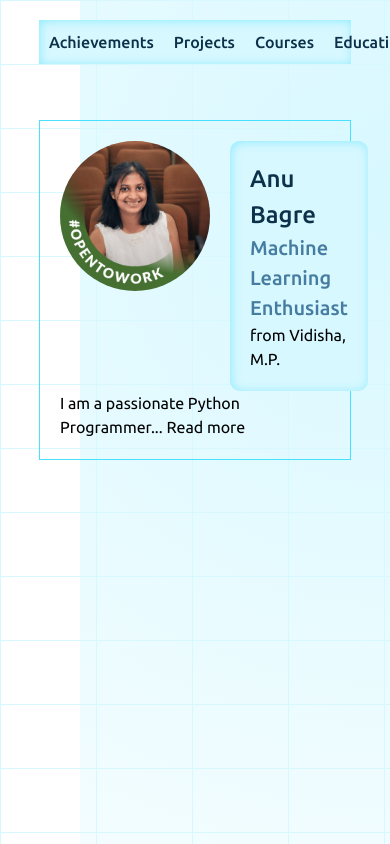
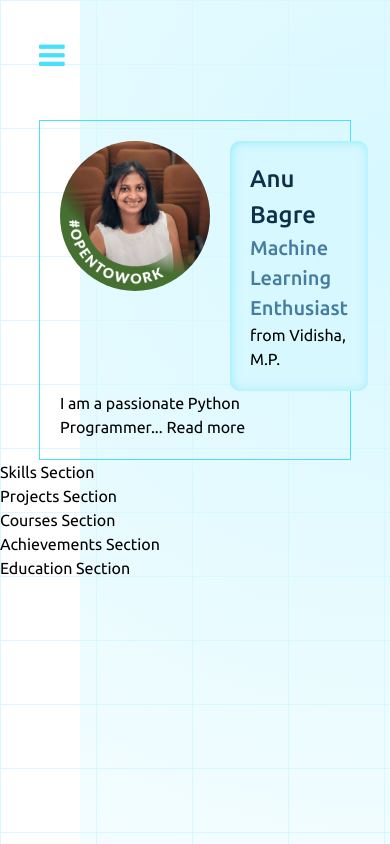
Before and after one commit to anubagre/portfolio-anu, a React (Create React App) app: page / in a window 390 px wide. Built offline with nearby package versions, Linux system fonts and the light colour scheme; what tailwindcss-dotted-background would draw is missing.

Commit message:
added ref and scroll

```diff
--- a/public/index.html
+++ b/public/index.html
@@ -9,12 +9,17 @@
   <meta name="description" content="Web site created using create-react-app" />
   <link rel="apple-touch-icon" href="%PUBLIC_URL%/logo192.png" />
   <link rel="manifest" href="%PUBLIC_URL%/manifest.json" />
-  <title>React App</title>
+  <title>Anu Bagre | Machine Learning Enthusiast</title>
+
+  <!-- Google Font -->
   <link rel="preconnect" href="https://fonts.googleapis.com">
   <link rel="preconnect" href="https://fonts.gstatic.com" crossorigin>
   <link
     href="https://fonts.googleapis.com/css2?family=Ubuntu:ital,wght@0,300;0,400;0,500;0,700;1,300;1,400;1,500;1,700&display=swap"
     rel="stylesheet">
+  <!-- Fa Icons -->
+  <link rel="stylesheet" href="https://stackpath.bootstrapcdn.com/font-awesome/4.7.0/css/font-awesome.min.css"
+    type="text/css" />
 </head>
 
 <body>
--- a/src/App.css
+++ b/src/App.css
@@ -6,8 +6,155 @@
 a{
   text-decoration: none;
   color: inherit;
+  cursor: pointer;
 }
 
 li{
   list-style: none;
 }
+
+:root {
+  --shadow: #48e0ff83;
+  --bg: #D7F8FF;
+  --text: #0C3149;
+  --border: #48E0FF;
+}
+
+.navbar-main-div {
+  background-color: var(--bg);
+  width: 80%;
+  box-shadow: inset 1px 1px 10px var(--shadow);
+  position: fixed;
+  left: 50%;
+  transform: translateX(-50%);
+  top: 20px;
+}
+
+ul {
+  display: flex;
+  justify-content: space-around;
+}
+
+ul li{
+  margin: 10px;
+  font-weight: 500;
+  color: var(--text);
+  font-size: 16px;
+}
+
+.hamburger-button {
+  display: none;
+  background: transparent;
+}
+
+/* Button to Top */
+.button-to-top {
+  position: fixed;
+  bottom: 20px;
+  right: 20px;
+  z-index: 299;
+  transform: translateY(-40px);
+}
+
+@keyframes topButton {
+  from {bottom: -20px;}
+  to {bottom: 20px;}
+}
+
+.animate{
+  animation: topButton 0.3s;
+}
+
+.button-to-top button {
+  color: white;
+  font-size: 25px;
+  cursor: pointer;
+}
+
+.button-to-top button i {
+  background: var(--border);
+  border-radius: 50%;
+  padding: 8px;
+}
+
+.hide-nav {
+  display: none;
+}
+
+/* Making Responsive */
+@media screen and (min-width: 1480px) and (max-width: 1750px) {
+  .app-bg .main-nav {
+    width: 60%;
+  }
+}
+
+@media screen and (min-width: 1280px) and (max-width: 1480px) {
+  .app-bg .main-nav {
+    width: 70%;
+  }
+}
+
+@media screen and (min-width: 1040px) and (max-width: 1280px) {
+  .app-bg .main-nav {
+    width: 90%;
+  }
+}
+
+@media screen and (min-width: 0px) and (max-width: 1040px) {
+
+  /* Mobile View  */
+  .nav-link {
+    display: none;
+  }
+
+  .nav-link ul li {
+    margin: 0px 20px;
+  }
+
+  .main-nav {
+    height: 0rem;
+  }
+
+  .mobile-nav-link {
+    display: block;
+    position: relative;
+    z-index: 99;
+  }
+
+  .mobile-nav-link {
+    background-color: var(--text);
+    height: 20rem;
+    align-items: center;
+    padding-left: 0px;
+    transition: all 0.2s linear;
+    transform-origin: top;
+    box-shadow: inset 1px 1px 10px var(--shadow);
+    margin-top: 30px;
+    position: fixed;
+    top: 30px;
+  }
+
+  .mobile-nav-link ul {
+    height: 20rem;
+    display: flex;
+    justify-content: space-around;
+    flex-direction: column;
+    align-items: flex-start;
+  }
+
+  .mobile-nav-link li a {
+    color: white;
+  }
+
+  .hamburger-button {
+    display: block;
+    position: fixed;
+    z-index: 89;
+    top: 20px;
+  }
+
+  .hamburger-button i {
+    color: var(--border);
+    font-size: 30px;
+  }
+}
--- a/src/App.js
+++ b/src/App.js
@@ -1,14 +1,114 @@
 import './App.css';
 import HERO from './Components/HERO';
-
-import Navbar from "./Components/Navbar";
+import Skills from './Components/Skills';
+import Projects from './Components/Projects';
+import Courses from './Components/Courses';
+import Achievements from './Components/Achievements';
+import Education from './Components/Education';
+import { useEffect, useRef, useState } from 'react'
 
 function App() {
+  const skills = useRef(null);
+  const projects = useRef(null);
+  const courses = useRef(null);
+  const achievements = useRef(null);
+  const education = useRef(null);
+
+  const scrollToRef = (ref) => {
+    window.scrollTo({
+      top: ref.current.offsetTop,
+      behavior: 'smooth',
+    });
+  };
+
+  const compoA = (e) => {
+    e.preventDefault();
+    scrollToRef(skills);
+    setShowMediaIcons(!showMediaIcons);
+  };
+  const compoB = (e) => {
+    e.preventDefault();
+    scrollToRef(projects);
+    setShowMediaIcons(!showMediaIcons);
+  };
+  const compoC = (e) => {
+    e.preventDefault();
+    scrollToRef(courses);
+    setShowMediaIcons(!showMediaIcons);
+  };
+  const compoD = (e) => {
+    e.preventDefault();
+    scrollToRef(achievements);
+    setShowMediaIcons(!showMediaIcons);
+  };
+  const compoE = (e) => {
+    e.preventDefault();
+    scrollToRef(education);
+    setShowMediaIcons(!showMediaIcons);
+  };
+
+  const [showMediaIcons, setShowMediaIcons] = useState(false);
+
+  const [showUpArrow, setShowUpArrow] = useState(false);
+
+  useEffect(() => {
+    window.addEventListener('scroll', () => {
+      let scrollButton = document.getElementById('topButton');
+      if (window.scrollY > 400) {
+        setShowUpArrow(true);
+        scrollButton.classList.add('animate');
+      }
+      else {
+        setShowUpArrow(false);
+        scrollButton.classList.remove('animate');
+      }
+    })
+  }, []);
+
+  const scrollToTop = () => {
+    window.scrollTo({
+      top: 0,
+      behavior: 'smooth',
+    });
+  };
+
+  const toggleMediaIcons = (e) => {
+    e.preventDefault(); // Prevent default behavior
+    setShowMediaIcons(!showMediaIcons);
+  };
+
   return (
     <div>
       <div class="absolute inset-0 -z-10 h-full w-full bg-white bg-[linear-gradient(to_right,#D7F8FF_1px,transparent_1px),linear-gradient(to_bottom,#D7F8FF_1px,transparent_1px)] bg-[size:6rem_4rem]"><div class="absolute bottom-0 left-20 right-0 top-0 bg-[radial-gradient(circle_1000px_at_100%_200px,#D7F8FF,transparent)]"></div></div>
-      <Navbar />
+      {/* <Navbar compoA={compoA} compoB={compoB} compoC={compoC} compoD={compoD} compoE={compoE} toggleMediaIcons={toggleMediaIcons} showMediaIcons={showMediaIcons} showUpArrow={showUpArrow} scrollToTop={scrollToTop}/> */}
+
+      <div className='navbar-main-div'>
+        <div className="hamburger-button">
+          <a href="#" onClick={toggleMediaIcons}>
+            <i className="fa fa-bars" aria-hidden="true"></i>
+          </a>
+        </div>
+        <div className={showMediaIcons ? "nav-link mobile-nav-link" : "nav-link"} >
+          <ul>
+            <li><a onClick={compoA}>Achievements</a></li>
+            <li><a onClick={compoB}>Projects</a></li>
+            <li><a onClick={compoC}>Courses</a></li>
+            <li><a onClick={compoD}>Education</a></li>
+            <li><a onClick={compoE}>Resume</a></li>
+          </ul>
+        </div>
+
+      </div >
+
       <HERO />
+      <Skills componentRef={skills} />
+      <Projects componentRef={projects} />
+      <Courses componentRef={courses} />
+      <Achievements componentRef={achievements} />
+      <Education componentRef={education} />
+      <div className='button-to-top' id='topButton'>
+        <button>{showUpArrow && <i onClick={scrollToTop} class="fa fa-arrow-up" aria-hidden="true"></i>}</button>
+      </div>
     </div>
   );
 }
--- /dev/null
+++ b/src/Components/Achievements.jsx
@@ -0,0 +1,9 @@
+import React from 'react'
+
+export default function Achievements({componentRef}) {
+  return (
+    <div ref={componentRef}>
+      Achievements Section
+    </div>
+  )
+}
--- /dev/null
+++ b/src/Components/Courses.jsx
@@ -0,0 +1,9 @@
+import React from 'react'
+
+export default function Courses({componentRef}) {
+  return (
+    <div ref={componentRef}>
+      Courses Section
+    </div>
+  )
+}
--- /dev/null
+++ b/src/Components/Education.jsx
@@ -0,0 +1,9 @@
+import React from 'react'
+
+export default function Education({componentRef}) {
+  return (
+    <div ref={componentRef}>
+      Education Section
+    </div>
+  )
+}
--- a/src/Components/Navbar.jsx
+++ /dev/null
@@ -1,17 +0,0 @@
-import React from 'react'
-import '../Styles/navbar.css'
-
-export default function Navbar() {
-    return (
-        <div className='navbar-main-div'>
-
-            <ul>
-                <li><a href="">Achievements</a></li>
-                <li><a href="">Projects</a></li>
-                <li><a href="">Courses</a></li>
-                <li><a href="">Education</a></li>
-                <li><a href="">Resume</a></li>
-            </ul>
-        </div >
-    )
-}
--- /dev/null
+++ b/src/Components/Projects.jsx
@@ -0,0 +1,9 @@
+import React from 'react'
+
+export default function Projects({componentRef}) {
+  return (
+    <div ref={componentRef}>
+      Projects Section
+    </div>
+  )
+}
--- /dev/null
+++ b/src/Components/Skills.jsx
@@ -0,0 +1,9 @@
+import React from 'react'
+
+export default function Skills({componentRef}) {
+  return (
+    <div ref={componentRef}>
+      Skills Section
+    </div>
+  )
+}
```
